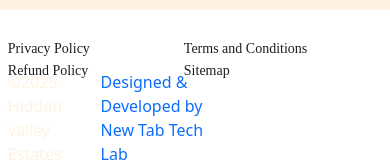
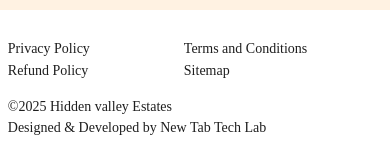
Before and after one commit to Nagaraj02451/HiddenValleyOotyStay, a React (Create React App) app in the folder frontend/: page / in a window 390 px wide. Shown: the part 687-850 px from the top of the page. Built offline with nearby package versions, Linux system fonts and the light colour scheme; a web font is replaced by a local one.

Commit message:
Update Footer2.css

```diff
--- a/frontend/src/Styles/Footer2.css
+++ b/frontend/src/Styles/Footer2.css
@@ -36,12 +36,16 @@
       font-family:axi400;
 
     }
-    .foot13{
+    .foot3{
       width: 60%;
      display: flex;
+     column-gap: 3.5%;
+     color: #FFF2E2;
      justify-content: end;
+      /* border: 1px solid rgb(0, 255, 55); */
     }
-    .foot13a{
+
+    .foot3a{
       color: #1E1E1E;
       font-size: 0.9vw;
       line-height: 0.9vw;
@@ -49,10 +53,44 @@
       font-family:axi400;
 
     }
+    .foot3a a{
+      color: #1E1E1E;
+    }
+    .foot13{
+      width: 60%;
+     display: flex;
+     justify-content: end;
+    }
+    .foot13a{
+      /* color: red; */
+      /* border: 1px solid red; */
+      font-size: 0.9vw;
+      line-height: 0.9vw;
+      font-weight: 400;
+      font-family:axi400;
+
+    }
     @media(max-width:600px){
+      .foot3{
+        width: 100%;
+      }
       .foot00{
         border: none;
         outline: none;
+
+      }
+      .foot3{
+        margin-top: 6%;
+        display: inline;
+        padding-bottom: 8vw;
+        /* margin-bottom: 5%; */
+      }
+
+      .foot3a{
+
+        margin-top: 2%;
+        font-size: 14px;
+line-height: 14px;
       }
       .foot11{
         height: 100%;
```
